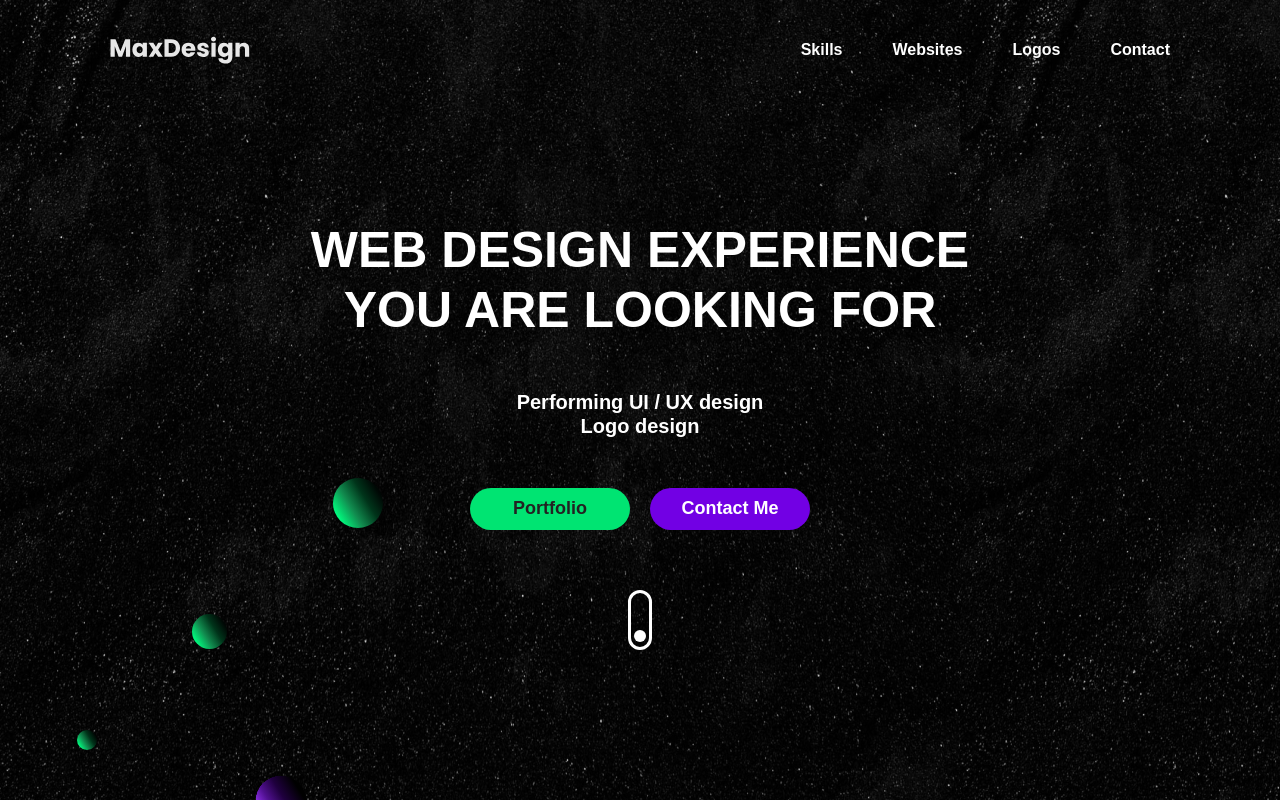
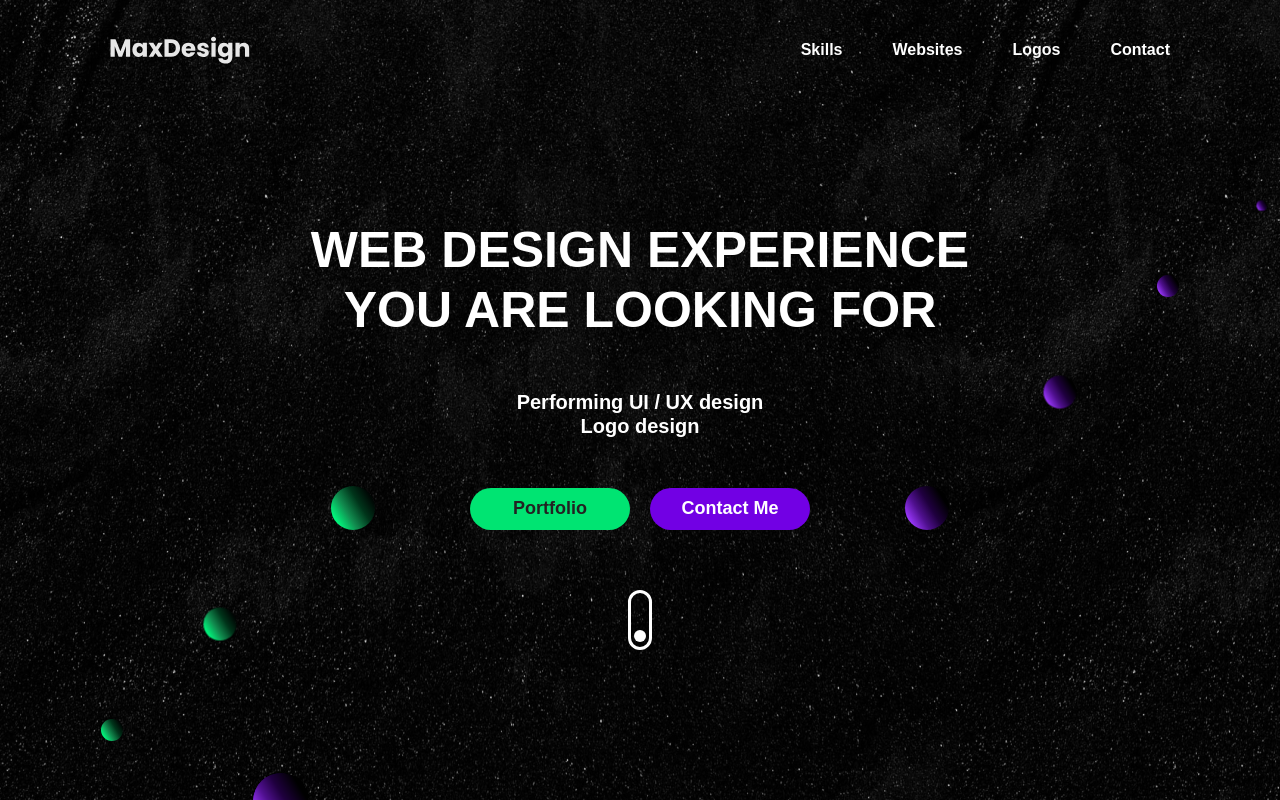
Before and after one commit to mateholik/design-portfolio, a Vue app: page / in a window 1280 px wide. Shown: the top 800 px of the page. Built offline with nearby package versions, Linux system fonts and the light colour scheme.

Commit message:
pulse plamets

```diff
--- a/src/assets/scss/_settings.scss
+++ b/src/assets/scss/_settings.scss
@@ -167,3 +167,25 @@ section {
 .cool-border {
   box-shadow: 0 0 0 0.1rem $secondaryColor;
 }
+
+@keyframes pulse {
+  0% {
+    transform: scale(0.9);
+    box-shadow: 0 0 0 0 rgba(255, 255, 255, 0.5);
+  }
+
+  50% {
+    transform: scale(1.1);
+    box-shadow: 0 0 0 10px rgba(255, 255, 255, 0);
+  }
+
+  100% {
+    transform: scale(0.95);
+    box-shadow: 0 0 0 0 rgba(255, 255, 255, 0);
+  }
+}
+
+.planet {
+  animation: pulse 2s infinite;
+  border-radius: 50%;
+}
--- a/src/components/Hero.vue
+++ b/src/components/Hero.vue
@@ -1,8 +1,14 @@
 <template>
   <section class="hero">
-    <Planet theme="light" size="5rem" top="51%" left="26%" />
-    <Planet theme="light" size="3.5rem" top="78%" left="15%" />
-    <Planet theme="light" size="2rem" top="101%" left="6%" />
+    <Planet theme="light" size="4rem" top="53%" left="26%" />
+    <Planet theme="light" size="3rem" top="77%" left="16%" />
+    <Planet theme="light" size="2rem" top="99%" left="8%" />
+    <Planet theme="light" size="1rem" top="117%" left="1%" />
+
+    <Planet theme="dark" size="4rem" bottom="39%" right="26%" />
+    <Planet theme="dark" size="3rem" bottom="63%" right="16%" />
+    <Planet theme="dark" size="2rem" bottom="85%" right="8%" />
+    <Planet theme="dark" size="1rem" bottom="103%" right="1%" />
     <div class="container">
       <h1>
         WEB DESIGN EXPERIENCE <br />
@@ -38,5 +44,4 @@ export default {
 };
 </script>
 
-<style scoped lang="scss">
-</style>
+<style scoped lang="scss"></style>
```
